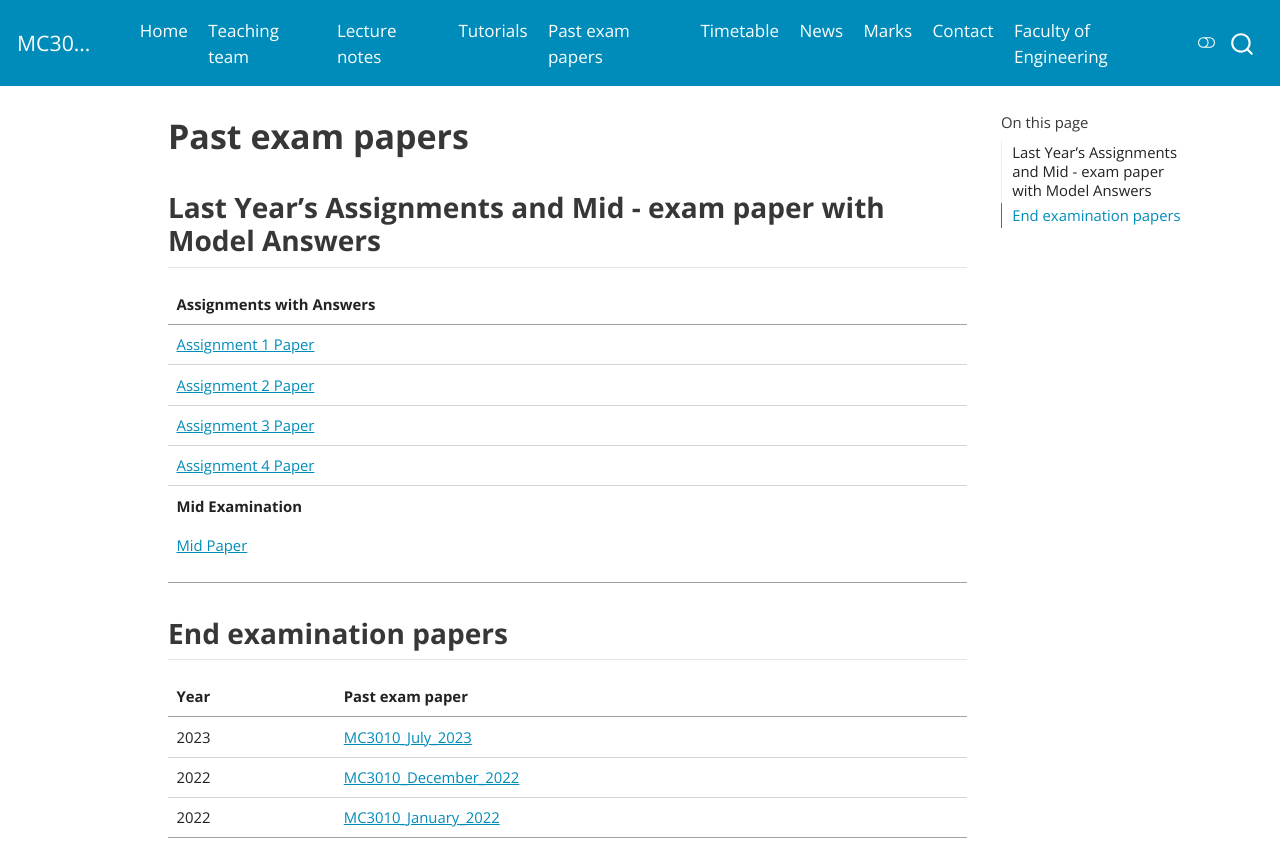
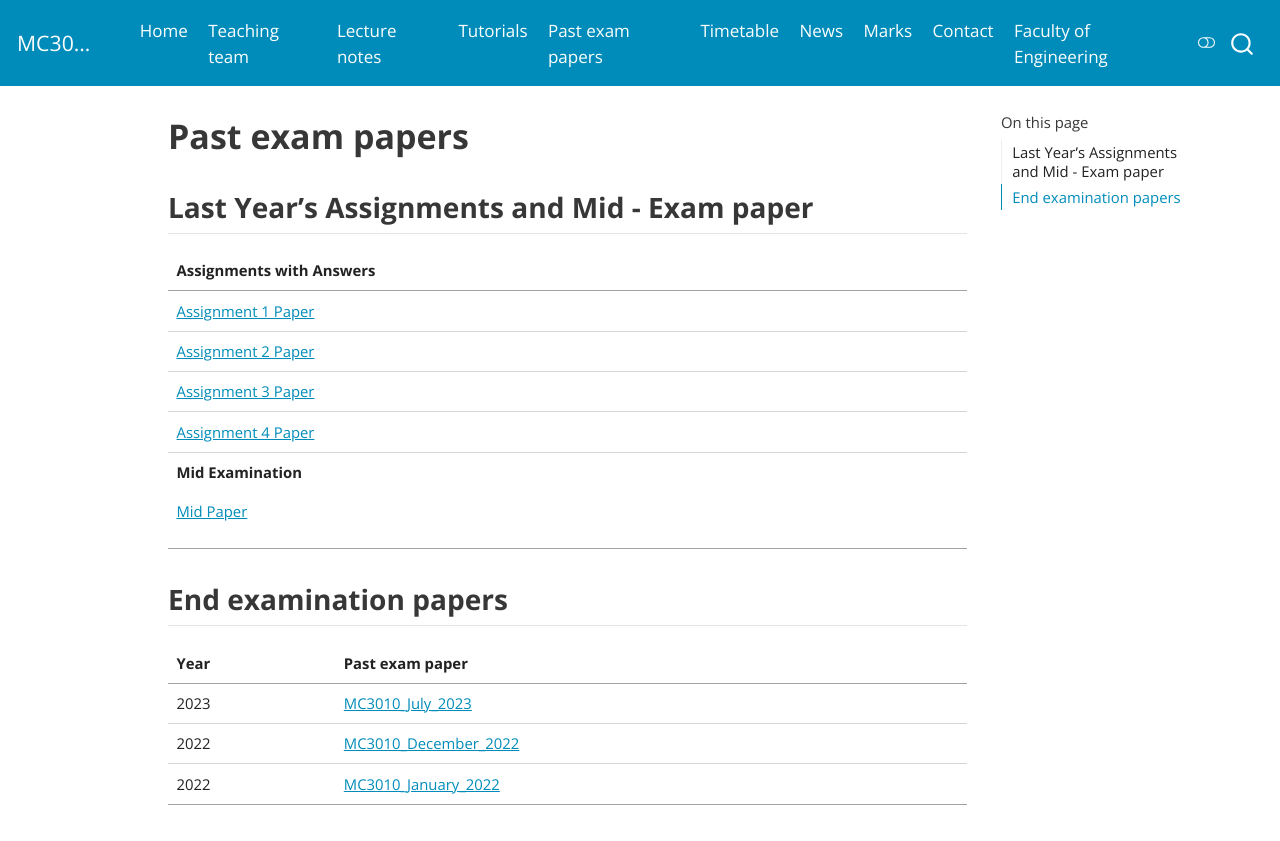
Before and after one commit to Meenadushanthani/MC3010_E22, a plain HTML site: page docs/Past_exam.html in a window 1280 px wide. Shown: the top 841 px of the page. Drawn offline with nearby package versions, Linux system fonts and the light colour scheme.

Commit message:
Add files via upload

```diff
--- a/docs/Past_exam.html
+++ b/docs/Past_exam.html
@@ -143,7 +143,7 @@ ul.task-list li input[type="checkbox"] {
     <h2 id="toc-title">On this page</h2>
 
   <ul>
-  <li><a href="#last-years-assignments-and-mid---exam-paper-with-model-answers" id="toc-last-years-assignments-and-mid---exam-paper-with-model-answers" class="nav-link active" data-scroll-target="#last-years-assignments-and-mid---exam-paper-with-model-answers">Last Year’s Assignments and Mid - exam paper with Model Answers</a></li>
+  <li><a href="#last-years-assignments-and-mid---exam-paper" id="toc-last-years-assignments-and-mid---exam-paper" class="nav-link active" data-scroll-target="#last-years-assignments-and-mid---exam-paper">Last Year’s Assignments and Mid - Exam paper</a></li>
   <li><a href="#end-examination-papers" id="toc-end-examination-papers" class="nav-link" data-scroll-target="#end-examination-papers">End examination papers</a></li>
   </ul>
 </nav>
@@ -168,8 +168,8 @@ ul.task-list li input[type="checkbox"] {
 
 </header>
 
-<section id="last-years-assignments-and-mid---exam-paper-with-model-answers" class="level2">
-<h2 class="anchored" data-anchor-id="last-years-assignments-and-mid---exam-paper-with-model-answers">Last Year’s Assignments and Mid - exam paper with Model Answers</h2>
+<section id="last-years-assignments-and-mid---exam-paper" class="level2">
+<h2 class="anchored" data-anchor-id="last-years-assignments-and-mid---exam-paper">Last Year’s Assignments and Mid - Exam paper</h2>
 <table class="table">
 <thead>
 <tr class="header">
--- a/docs/search.json
+++ b/docs/search.json
@@ -126,8 +126,8 @@
     "text": "Assignments with Answers\n\n\n\n\nAssignment 1 Paper\n\n\nAssignment 2 Paper\n\n\nAssignment 3 Paper\n\n\nAssignment 4 Paper\n\n\nMid Examination\nMid Paper"
   },
   {
-    "objectID": "Past_exam.html#last-years-assignments-and-mid---exam-paper-with-model-answers",
-    "href": "Past_exam.html#last-years-assignments-and-mid---exam-paper-with-model-answers",
+    "objectID": "Past_exam.html#last-years-assignments-and-mid---exam-paper",
+    "href": "Past_exam.html#last-years-assignments-and-mid---exam-paper",
     "title": "Past exam papers",
     "section": "",
     "text": "Assignments with Answers\n\n\n\n\nAssignment 1 Paper\n\n\nAssignment 2 Paper\n\n\nAssignment 3 Paper\n\n\nAssignment 4 Paper\n\n\nMid Examination\nMid Paper"
```
